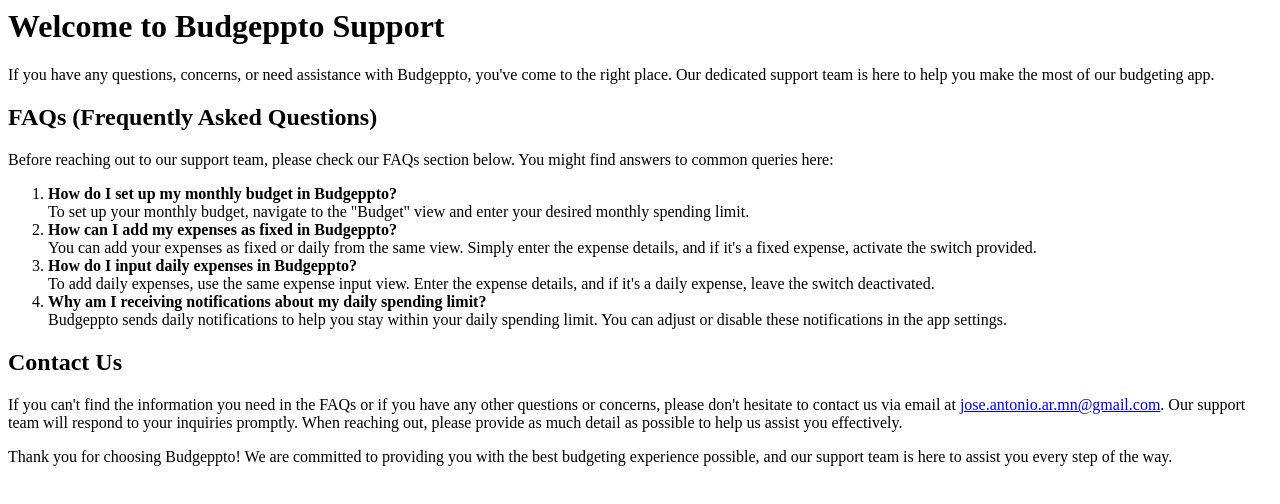
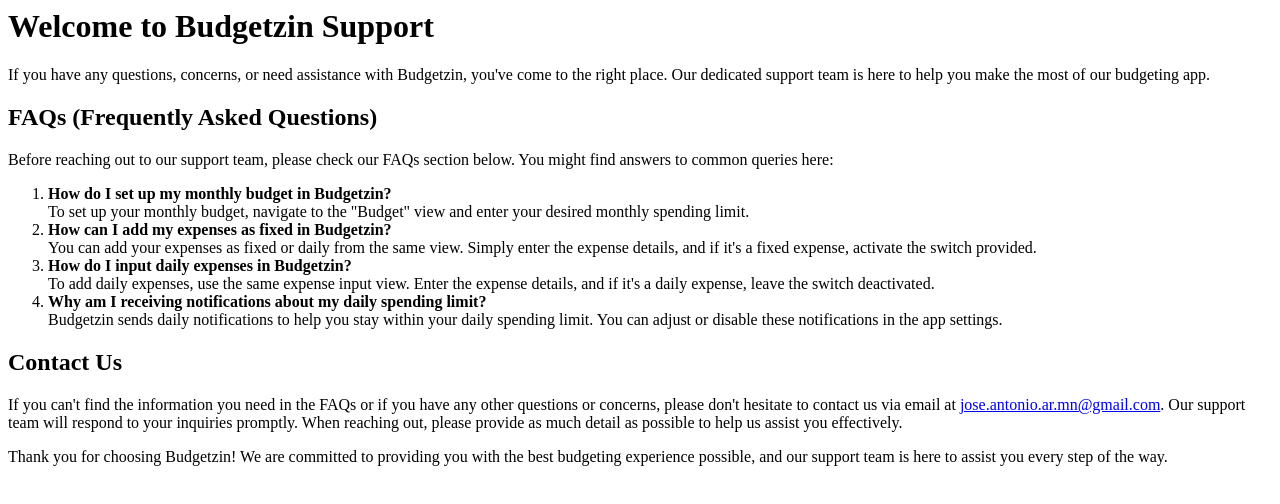
Before and after one commit to joseAntonioArMn/budgeppto-support, a plain HTML site: page index.html in a window 1280 px wide. Drawn offline with Linux system fonts and the light colour scheme.

Commit message:
rename to budgetzin

```diff
--- a/index.html
+++ b/index.html
@@ -1,6 +1,6 @@
-<h1>Welcome to Budgeppto Support</h1>
+<h1>Welcome to Budgetzin Support</h1>
 
-<p>If you have any questions, concerns, or need assistance with Budgeppto, you've come to the right place. Our dedicated support team is here to help you make the most of our budgeting app.</p>
+<p>If you have any questions, concerns, or need assistance with Budgetzin, you've come to the right place. Our dedicated support team is here to help you make the most of our budgeting app.</p>
 
 <h2>FAQs (Frequently Asked Questions)</h2>
 
@@ -8,20 +8,20 @@
 
 <ol>
     <li>
-        <strong>How do I set up my monthly budget in Budgeppto?</strong><br>
+        <strong>How do I set up my monthly budget in Budgetzin?</strong><br>
         To set up your monthly budget, navigate to the "Budget" view and enter your desired monthly spending limit.
     </li>
     <li>
-        <strong>How can I add my expenses as fixed in Budgeppto?</strong><br>
+        <strong>How can I add my expenses as fixed in Budgetzin?</strong><br>
         You can add your expenses as fixed or daily from the same view. Simply enter the expense details, and if it's a fixed expense, activate the switch provided.
     </li>
     <li>
-        <strong>How do I input daily expenses in Budgeppto?</strong><br>
+        <strong>How do I input daily expenses in Budgetzin?</strong><br>
         To add daily expenses, use the same expense input view. Enter the expense details, and if it's a daily expense, leave the switch deactivated.
     </li>
     <li>
         <strong>Why am I receiving notifications about my daily spending limit?</strong><br>
-        Budgeppto sends daily notifications to help you stay within your daily spending limit. You can adjust or disable these notifications in the app settings.
+        Budgetzin sends daily notifications to help you stay within your daily spending limit. You can adjust or disable these notifications in the app settings.
     </li>
 </ol>
 
@@ -29,4 +29,4 @@
 
 <p>If you can't find the information you need in the FAQs or if you have any other questions or concerns, please don't hesitate to contact us via email at <a href="mailto:jose.antonio.ar.mn@gmail.com">jose.antonio.ar.mn@gmail.com</a>. Our support team will respond to your inquiries promptly. When reaching out, please provide as much detail as possible to help us assist you effectively.</p>
 
-<p>Thank you for choosing Budgeppto! We are committed to providing you with the best budgeting experience possible, and our support team is here to assist you every step of the way.</p>
+<p>Thank you for choosing Budgetzin! We are committed to providing you with the best budgeting experience possible, and our support team is here to assist you every step of the way.</p>
```
